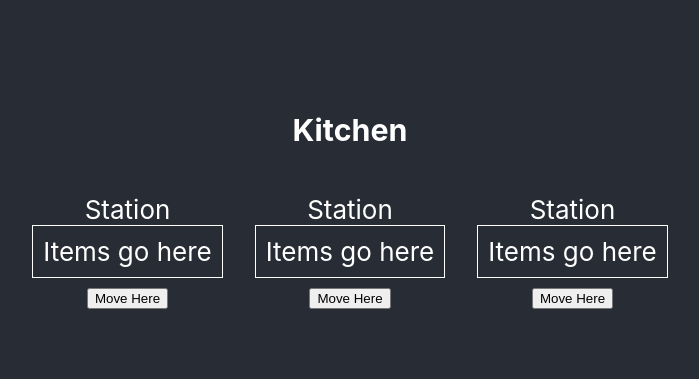
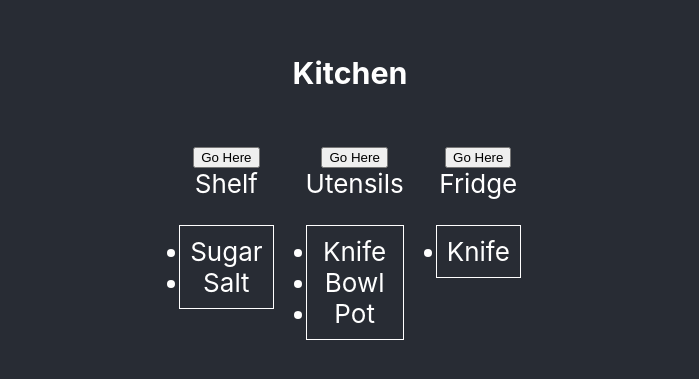
Before and after one commit to unoti/kitchenproto, a React (Create React App) app: page / in a window 1280 px wide. Shown: the part 197-576 px from the top of the page, without its empty margins (290-989 px from the left). Built offline with nearby package versions, Linux system fonts and the light colour scheme.

Commit message:
item arrays

```diff
--- a/public/index.html
+++ b/public/index.html
@@ -24,7 +24,7 @@
       work correctly both with client-side routing and a non-root public URL.
       Learn how to configure a non-root public URL by running `npm run build`.
     -->
-    <title>React App</title>
+    <title>Kitchen Prototype</title>
   </head>
   <body>
     <noscript>You need to enable JavaScript to run this app.</noscript>
--- a/src/App.js
+++ b/src/App.js
@@ -1,5 +1,5 @@
 import './App.css';
-import Kitchen from "./components/kitchen"
+import Kitchen from "./components/Kitchen"
 
 function App() {
   return (
--- a/src/components/kitchen.js
+++ b/src/components/kitchen.js
@@ -1,13 +1,26 @@
-import Station from "./station"
+import Station from "./Station"
 
 export default function Kitchen() {
+    const itemsShelf = [
+        { id: 1, name: "Sugar" },
+        { id: 2, name: "Salt" },
+    ];
+    const itemsUtensils = [
+        { id: 3, name: "Knife" },
+        { id: 4, name: "Bowl" },
+        { id: 5, name: "Pot" },
+    ];
+    const itemsFridge = [
+        { id: 6, name: "Knife" },
+    ];
+
     return <>
         <div className="kitchen">
             <h3>Kitchen</h3>
             <div className="station-container">
-                <Station />
-                <Station />
-                <Station />
+                <Station name="Shelf" items={itemsShelf} />
+                <Station name="Utensils" items={itemsUtensils}/>
+                <Station name="Fridge" items={itemsFridge}/>
             </div>
         </div>
     </>
--- a/src/components/posbutton.js
+++ b/src/components/posbutton.js
@@ -1,3 +1,3 @@
 export default function PosButton() {
-    return <button>Move Here</button>
+    return <button>Go Here</button>
 }
--- a/src/components/station.js
+++ b/src/components/station.js
@@ -1,9 +1,15 @@
-import PosButton  from "./posbutton"
+import PosButton from "./PosButton"
 
-export default function Station() {
+export default function Station({ name, items }) {
     return <div className="station">
-        <div className="station-title">Station</div>
-        <div className="station-items">Items go here</div>
         <PosButton />
+        <div className="station-title">{name}</div>
+        <ul className="station-items">
+            {items.map((item) => (
+                <li key={item.id}>
+                    {item.name}
+                </li>
+            ))}
+        </ul>
     </div>
 }
```
Also changed, not shown: src/components/Cabinet.js (added).
